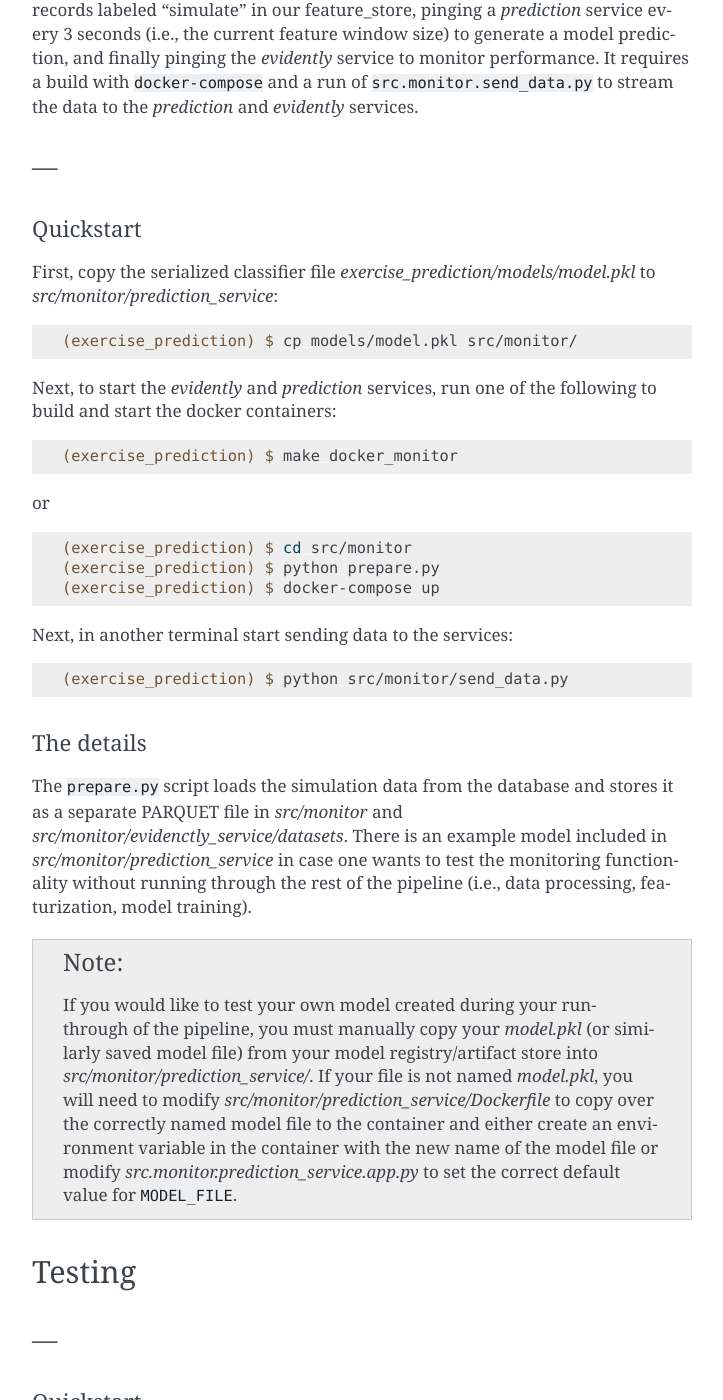
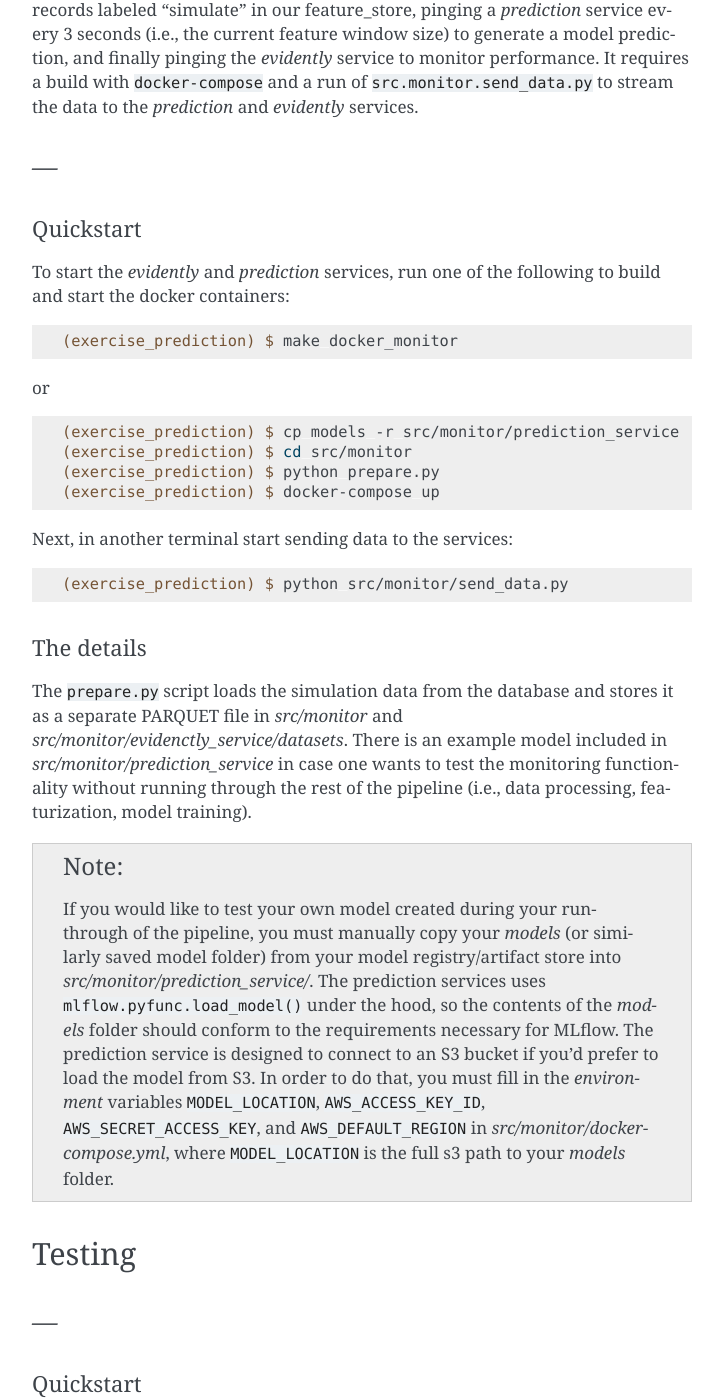
Before and after one commit to adamgifford-behavr/exercise_prediction, a Sphinx documentation site: the page built from docs/getting-started.rst, in a window 1280 px wide and 1400 px high, scrolled down 12788 px. Shown: the whole window, without its empty margins (388-1111 px from the left). Built offline with Sphinx 7.4.7, drawn with Linux system fonts in a browser that asks for light colours.

Commit message:
updated documentation

```diff
--- a/docs/getting-started.rst
+++ b/docs/getting-started.rst
@@ -629,14 +629,7 @@ pinging the `evidently` service to monitor performance. It requires a build with
 Quickstart
 ^^^^^^^^^^
 
-First, copy the serialized classifier file `exercise_prediction/models/model.pkl` to
-`src/monitor/prediction_service`:
-
-.. code-block:: console
-
-    (exercise_prediction) $ cp models/model.pkl src/monitor/
-
-Next, to start the `evidently` and `prediction` services, run one of the following to
+To start the `evidently` and `prediction` services, run one of the following to
 build and start the docker containers:
 
 .. code-block:: console
@@ -647,6 +640,7 @@ or
 
 .. code-block:: console
 
+    (exercise_prediction) $ cp models -r src/monitor/prediction_service
     (exercise_prediction) $ cd src/monitor
     (exercise_prediction) $ python prepare.py
     (exercise_prediction) $ docker-compose up
@@ -669,13 +663,15 @@ to test the monitoring functionality without running through the rest of the pip
 .. note::
 
     If you would like to test your own model created during your run-through of the
-    pipeline, you must manually copy your `model.pkl` (or similarly saved model file)
-    from your model registry/artifact store into `src/monitor/prediction_service/`. If
-    your file is not named `model.pkl`, you will need to modify
-    `src/monitor/prediction_service/Dockerfile` to copy over the correctly named model
-    file to the container and either create an environment variable in the container with
-    the new name of the model file or modify `src.monitor.prediction_service.app.py`
-    to set the correct default value for ``MODEL_FILE``.
+    pipeline, you must manually copy your `models` (or similarly saved model folder)
+    from your model registry/artifact store into `src/monitor/prediction_service/`. The
+    prediction services uses ``mlflow.pyfunc.load_model()`` under the hood, so the contents
+    of the `models` folder should conform to the requirements necessary for MLflow. The
+    prediction service is designed to connect to an S3 bucket if you'd prefer to load the
+    model from S3. In order to do that, you must fill in the `environment` variables
+    ``MODEL_LOCATION``, ``AWS_ACCESS_KEY_ID``, ``AWS_SECRET_ACCESS_KEY``, and
+    ``AWS_DEFAULT_REGION`` in `src/monitor/docker-compose.yml`, where ``MODEL_LOCATION``
+    is the full s3 path to your `models` folder.
 
 Testing
 -------
```
